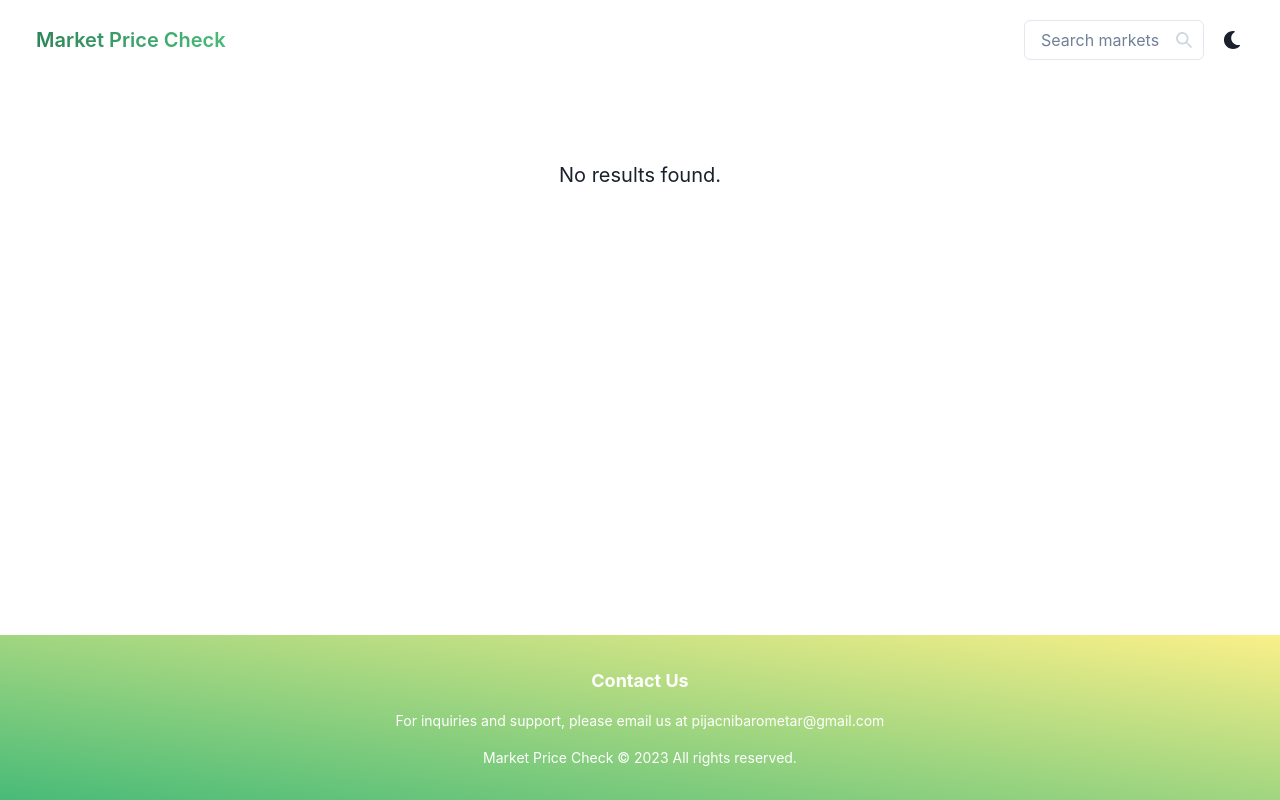
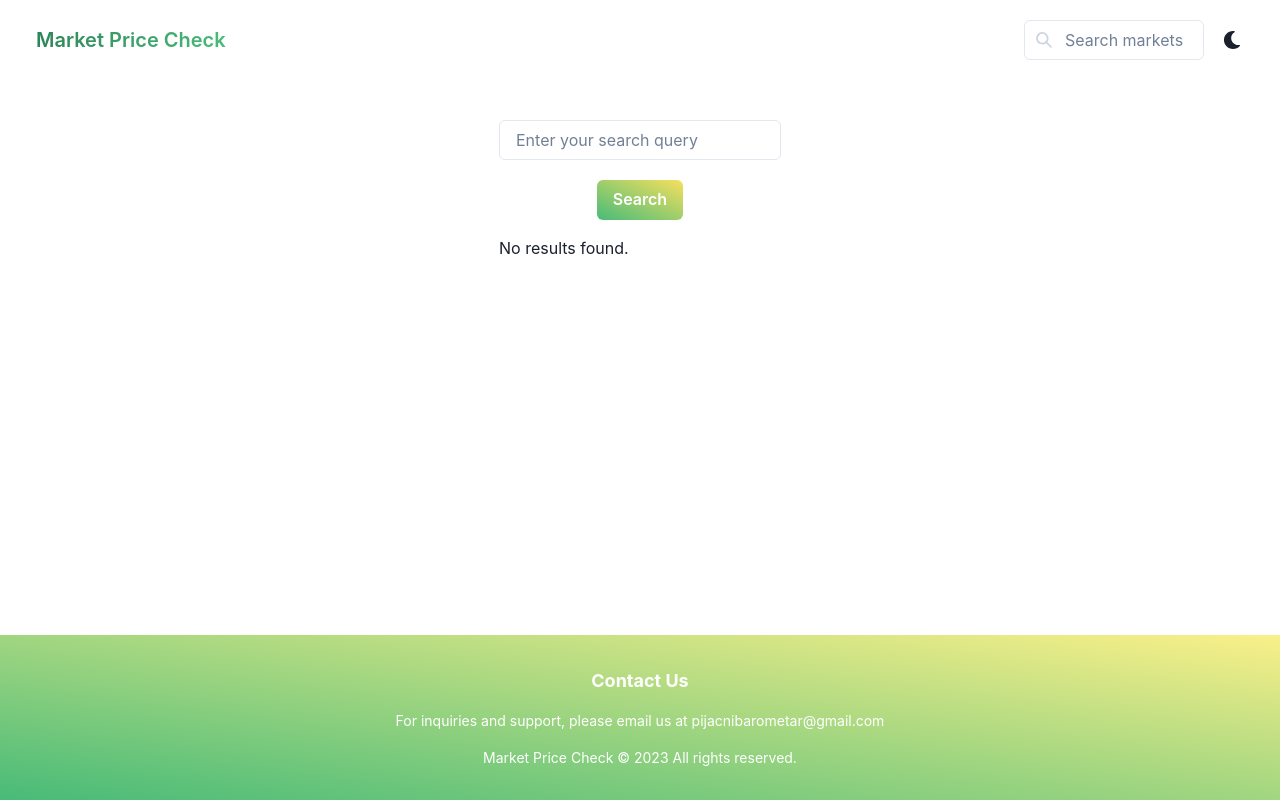
Before and after one commit to bojicuros/farmer-market-app, a React (Create React App) app: page /search in a window 1280 px wide. Built offline with nearby package versions, Linux system fonts and the light colour scheme.

Commit message:
Revert "Added search for products and markets"
This reverts commit f14328ff567af8db9ca97434a9e8078ebd2f2235.

```diff
--- a/src/App.tsx
+++ b/src/App.tsx
@@ -30,7 +30,7 @@ const App = () => {
               path="/forgot-password"
               element={<ForgotPassword />}
             />
-            <DefaultRoute path="/search/:query?" element={<SearchPage />} />
+            <DefaultRoute path="/search" element={<SearchPage />} />
             <DefaultRoute path="/unauthorized" element={<Unauthorized />} />
             <DefaultRoute path="*" element={<NotFound />} />
 
--- a/src/components/Navbar.tsx
+++ b/src/components/Navbar.tsx
@@ -5,43 +5,21 @@ import {
   Spacer,
   Input,
   InputGroup,
+  InputLeftElement,
   useBreakpointValue,
-  InputRightElement,
 } from "@chakra-ui/react";
 import { SearchIcon } from "@chakra-ui/icons";
 import { ColorModeSwitcher } from "./ColorModeSwitcher";
-import { Link, useNavigate } from "react-router-dom";
+import { Link } from "react-router-dom";
 
 const Navbar = () => {
-  const [searchQuery, setSearchQuery] = useState<string>("");
-  const [isSearchOpen, setSearchOpen] = useState<boolean>(false);
+  const [isSearchOpen, setSearchOpen] = useState(false);
   const isSmallerScreen = useBreakpointValue({ base: true, md: false });
-
-  const navigate = useNavigate();
 
   const handleSearchToggle = () => {
     if (isSmallerScreen) {
       setSearchOpen((prev) => !prev);
     }
-  };
-
-  const handleSearch = (query: string) => {
-    setSearchQuery("");
-    navigate(`/search/${encodeURIComponent(query)}`);
-  };
-
-  const handleKeyDown = (event: React.KeyboardEvent<HTMLInputElement>) => {
-    if (event.key === "Enter") {
-      handleSearch(searchQuery);
-    }
-  };
-
-  const handleSearchIconClick = () => {
-    handleSearch(searchQuery);
-  };
-
-  const handleInputChange = (event: React.ChangeEvent<HTMLInputElement>) => {
-    setSearchQuery(event.target.value);
   };
 
   return (
@@ -61,25 +39,23 @@ const Navbar = () => {
 
       <Spacer />
 
-      <InputGroup
-        maxW="180px"
-        display={isSmallerScreen ? (isSearchOpen ? "block" : "none") : "block"}
-      >
-        <Input
-          type="text"
-          placeholder="Search markets"
-          onKeyDown={handleKeyDown}
-          value={searchQuery}
-          onChange={handleInputChange}
-        />
-        <InputRightElement>
-          <SearchIcon
-            color="gray.300"
-            cursor={"pointer"}
-            onClick={handleSearchIconClick}
-          />
-        </InputRightElement>
-      </InputGroup>
+      {isSmallerScreen && (
+        <InputGroup maxW="180px" display={isSearchOpen ? "block" : "none"}>
+          <InputLeftElement pointerEvents="none">
+            <SearchIcon color="gray.300" />
+          </InputLeftElement>
+          <Input type="text" placeholder="Search markets" />
+        </InputGroup>
+      )}
+
+      {!isSmallerScreen && (
+        <InputGroup maxW="180px">
+          <InputLeftElement pointerEvents="none">
+            <SearchIcon color="gray.300" />
+          </InputLeftElement>
+          <Input type="text" placeholder="Search markets" />
+        </InputGroup>
+      )}
 
       {isSmallerScreen && (
         <SearchIcon
@@ -90,9 +66,10 @@ const Navbar = () => {
         />
       )}
 
-      <ColorModeSwitcher />
+      <ColorModeSwitcher  />
     </Flex>
   );
 };
 
-export default Navbar;
+
+export default Navbar
--- a/src/components/Search.tsx
+++ b/src/components/Search.tsx
@@ -1,112 +1,52 @@
-import { useEffect, useState } from "react";
+import { useState } from "react";
 import {
+  Input,
+  Button,
   Box,
   Text,
+  useColorMode,
   Flex,
-  Heading,
-  Spacer,
-  useBreakpointValue,
-  HStack,
+  Center,
 } from "@chakra-ui/react";
-import { useParams } from "react-router-dom";
-import axios, { API_URL } from "../config/general";
-
-type SearchRecord = {
-  type: string;
-  market_name: string;
-  product_name: string;
-};
 
 const Search = () => {
-  const { query } = useParams();
-  const [searchResults, setSearchResults] = useState<SearchRecord[]>([]);
-  const isSmallerScreen = useBreakpointValue({ base: true, md: false });
+  const [searchQuery, setSearchQuery] = useState("");
+  const [searchResults, setSearchResults] = useState<string[]>([]);
+  const { colorMode } = useColorMode();
 
-  useEffect(() => {
-    if (query) {
-      const fetchSearchResults = async () => {
-        try {
-          const response = await axios.get(
-            `${API_URL}/search?query=${encodeURIComponent(query)}`
-          );
-          setSearchResults(response.data);
-        } catch (error) {
-          console.log("Error while searching");
-        }
-      };
-      fetchSearchResults();
-    }
-  }, [query]);
-
-  const markets = searchResults.filter((result) => result.type === "Market");
-  const products = searchResults.filter((result) => result.type === "Product");
+  const handleSearch = () => {
+    setSearchResults(["Result 1", "Result 2", "Result 3"]);
+  };
 
   return (
-    <Flex
-      direction="column"
-      mt="8"
-      p={5}
-      w={isSmallerScreen ? undefined : "60%"}
-    >
-      {searchResults.length > 0 ? (
-        <Flex
-          direction={isSmallerScreen ? "column" : "row"}
-          alignContent={"center"}
-          justifyContent={"center"}
-        >
-          {products.length > 0 && (
-            <Flex
-              direction={"column"}
-              w={
-                markets.length === 0
-                  ? isSmallerScreen
-                    ? undefined
-                    : "60%"
-                  : undefined
-              }
-              mb={isSmallerScreen ? "6" : undefined}
-              mr={6}
-            >
-              <Heading size="xl" mb={3}>
-                Products
-              </Heading>
-              <HStack mb={2}>
-                <Text fontSize={"lg"} fontWeight="bold">
-                  Name
-                </Text>
-                <Spacer />
-                <Text fontSize={"lg"} fontWeight="bold">
-                  Available at
-                </Text>
-              </HStack>
-              {products.map((product, index) => (
-                <HStack key={`product-${index}`} mb={1}>
-                  <Text fontSize={"md"}>{product.product_name}</Text>
-                  <Spacer />
-                  <Text>{product.market_name}</Text>
-                </HStack>
-              ))}
-            </Flex>
+    <Flex direction="column" mt="8" p={5}>
+      <Box>
+        <Input
+          placeholder="Enter your search query"
+          value={searchQuery}
+          onChange={(e) => setSearchQuery(e.target.value)}
+        />
+        <Center mt="5">
+          <Button
+            bgGradient="linear(to-tr, green.400, yellow.300)"
+            color={colorMode === "light" ? "white" : "gray.700"}
+            _hover={{ opacity: 0.8 }}
+            onClick={handleSearch}
+          >
+            Search
+          </Button>
+        </Center>
+
+        <Box mt="4">
+          {searchResults.length > 0 ? (
+            searchResults.map((result, index) => (
+              <Text key={index}>{result}</Text>
+            ))
+          ) : (
+            <Text>No results found.</Text>
           )}
-          {products.length > 0 && <Spacer />}
-          {markets.length > 0 && (
-            <Box>
-              <Heading size="xl" mb={3}>
-                Available Markets
-              </Heading>
-              {markets.map((market, index) => (
-                <Text key={`market-${index}`} mb={1}>
-                  {market.market_name}
-                </Text>
-              ))}
-            </Box>
-          )}
-        </Flex>
-      ) : (
-        <Flex w="100%" justifyContent={"center"}>
-          <Text fontSize={"xl"} mt={10}>No results found.</Text>
-        </Flex>
-      )}
+        </Box>
+      </Box>
     </Flex>
   );
 };
--- a/src/pages/SearchPage.tsx
+++ b/src/pages/SearchPage.tsx
@@ -1,10 +1,10 @@
+import React from "react";
+import { Flex, VStack } from "@chakra-ui/react";
 import Navbar from "../components/Navbar";
 import Footer from "../components/Footer";
 import Search from "../components/Search";
-import { Flex, VStack } from "@chakra-ui/react";
 
 const SearchPage = () => {
-
   return (
     <Flex minHeight="100vh" flexDirection="column">
       <VStack flex="1" p={5}>
```
